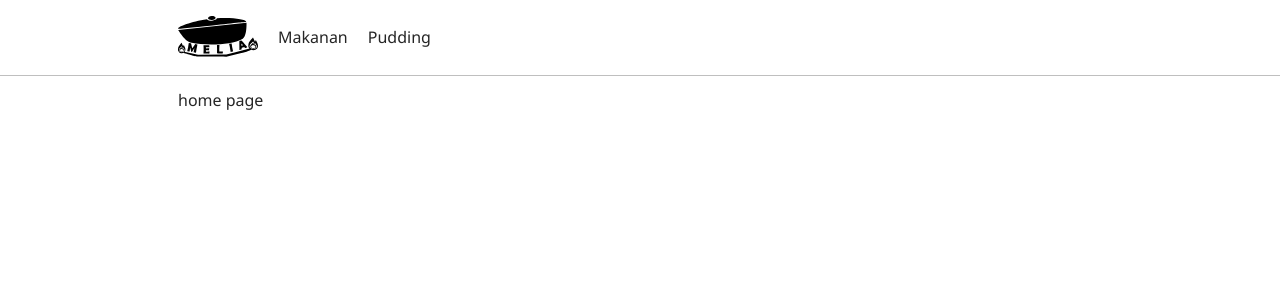
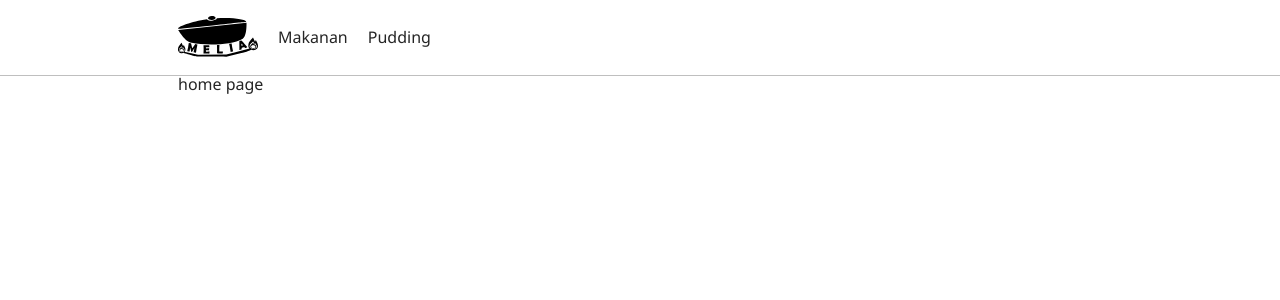
Before and after one commit to AnsellMaximilian/Melia-Darmadi, a Next.js app: page / in a window 1280 px wide. Shown: the top 300 px of the page. Built offline with nearby package versions, Linux system fonts and the light colour scheme.

Commit message:
remove top and bottom padding for container; and give header own top and bottom padding

```diff
--- a/styles/components/_button.scss
+++ b/styles/components/_button.scss
@@ -8,5 +8,6 @@
     color: $primary-contrast-text-color;
     font-weight: bold;
     text-transform: uppercase;
+    box-shadow: $box-shadow;
   }
 }
--- a/styles/components/_container.scss
+++ b/styles/components/_container.scss
@@ -1,5 +1,5 @@
 .container {
   max-width: 60.25rem;
-  padding: 1rem $m1;
+  padding: 0 $m1;
   margin: 0 auto;
 }
--- a/styles/components/_header.scss
+++ b/styles/components/_header.scss
@@ -2,6 +2,7 @@
   background-color: $background-color;
   z-index: 1;
   position: sticky;
+  padding: 1rem 0;
   top: 0;
   width: 100%;
   border-bottom: 1px solid rgba(0, 0, 0, 0.25);
```
Also changed, not shown: pages/makanan/index.js (+6 -1 lines).
